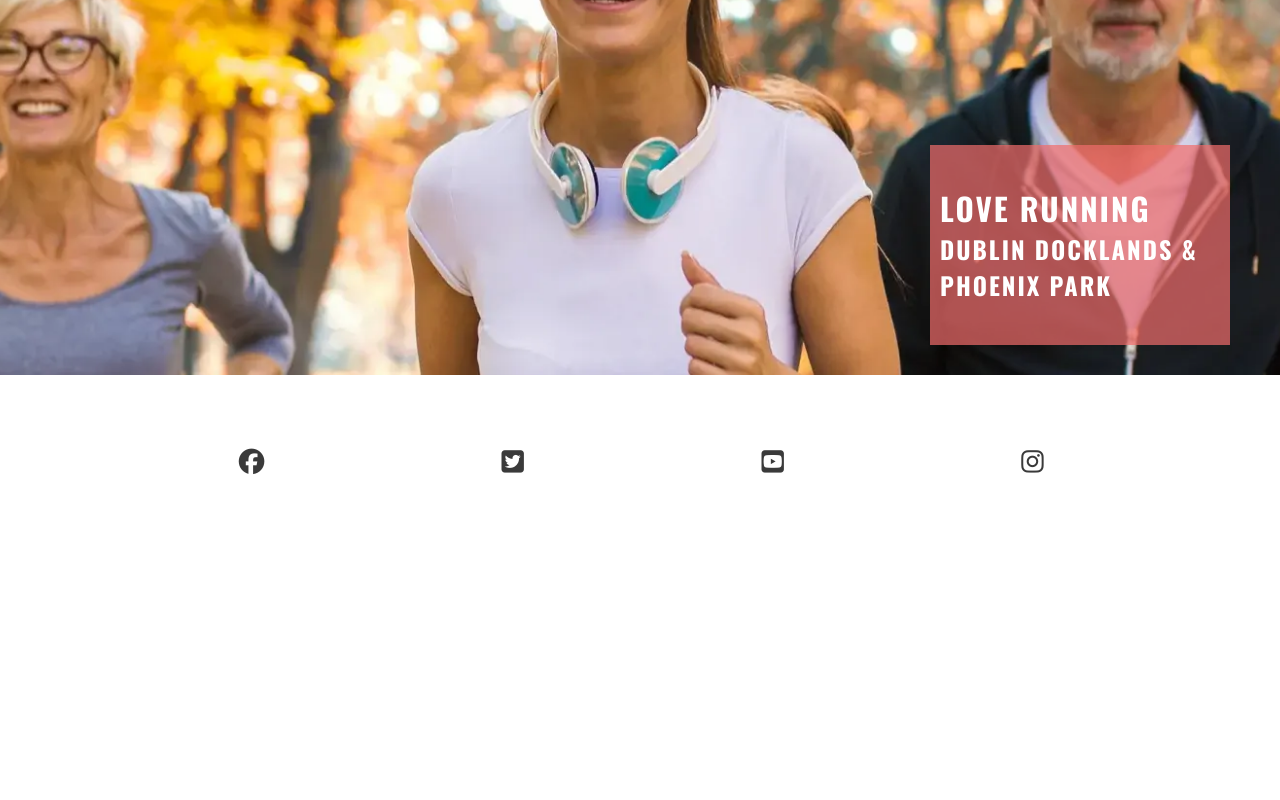
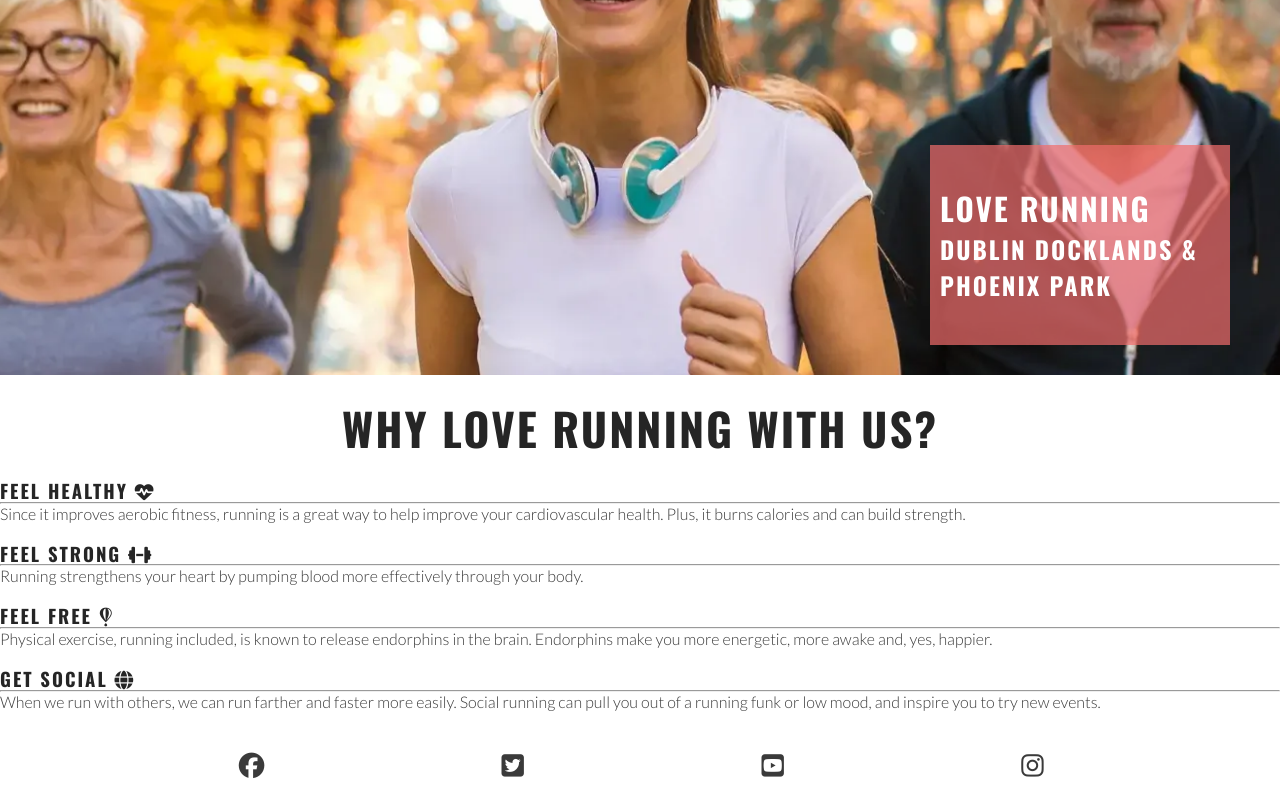
Before and after one commit to IsaHu-dev/love-running, a plain HTML site: page index.html in a window 1280 px wide. Shown: the part 304-1104 px from the top of the page. Before the commit the page ends 800 px from the top, so only its background shows below. Drawn offline with nearby package versions, Linux system fonts and the light colour scheme.

Commit message:
adding content to the site

```diff
--- a/assets/css/style.css
+++ b/assets/css/style.css
@@ -18,7 +18,9 @@ body {
     font-family: 'Lato', sans-serif;
 }
 
-h1, h2, h3 {
+h1,
+h2,
+h3 {
     font-family: 'Oswald', sans-serif;
     text-transform: uppercase;
     letter-spacing: 2px;
@@ -49,7 +51,7 @@ header a {
     list-style-type: none;
 }
 
-#menu > li {
+#menu>li {
     margin-bottom: 1em;
 }
 
@@ -109,8 +111,36 @@ main {
     padding-left: 10px;
 }
 
-#cover-text > h2, #cover-text > h3 {
+#cover-text>h2,
+#cover-text>h3 {
     color: #ffffff;
+}
+
+#reasons {
+    width: 90%;
+    margin: 20px auto;
+}
+
+#reasons h2 {
+    margin-bottom: 20px;
+    text-align: center;
+    font-size: 280%;
+}
+
+#benefits-physical>div,
+
+#benefits-mental>div{
+line-height: 20px;
+margin-bottom: 20px;
+}
+
+#benefits p {
+    padding: 0 20px;
+}
+
+#benefits hr {
+    border-top: 1px solid #3a3a3a;
+    margin: 5px 0;
 }
 
 /* Footer */
@@ -130,6 +160,7 @@ main {
 
 /* Media query: tablets and larger (768px and up) */
 @media screen and (min-width: 768px) {
+
     /* Header */
     nav {
         display: block;
@@ -138,13 +169,14 @@ main {
         width: fit-content;
         padding-right: 1rem;
     }
-/*this is to put the MENU NAV BAR IN A ROW*/
+
+    /*this is to put the MENU NAV BAR IN A ROW*/
 
     #menu {
         display: flex;
     }
 
-    #menu > li {
+    #menu>li {
         padding-left: 1rem;
     }
 
@@ -173,7 +205,7 @@ main {
 
 /* Large devices (laptops and desktops, 992px and up) */
 @media screen and (min-width: 992px) {
-    #menu a:hover{
+    #menu a:hover {
         border-bottom: 1px solid #3a3a3a;
     }
 }
--- a/index.html
+++ b/index.html
@@ -33,8 +33,8 @@
         <nav>
             <ul id="menu">
                 <li><a href="index.html" class="active">Home</a></li>
-                <li><a href="gallery.html">Gallery</a></li>
-                <li><a href="signup.html">Sign Up</a></li>
+                <li><a href="gallery.html" class="active">Gallery</a></li>
+                <li><a href="signup.html" class="active">Sign Up</a></li>
             </ul>
         </nav>
     </header>
@@ -47,6 +47,35 @@
                 <h3>Dublin Docklands & Phoenix Park</h3>
             </div>
         </section>
+        <!-- Reasons section -->
+        <section id="reasons"><h2>Why Love Running With Us?</h2></section>
+        <div id="benefits-physical">
+            <div>
+                <h3>Feel Healthy <i class="fa-solid fa-heartbeat"></i></h3>
+                <hr>
+                <p>Since it improves aerobic fitness, running is a great way to help improve your cardiovascular
+                    health. Plus, it burns calories and can build strength.</p>
+            </div>
+            <div>
+                <h3>Feel Strong <i class="fa-solid fa-dumbbell"></i></h3>
+                <hr>
+                <p>Running strengthens your heart by pumping blood more effectively through your body.</p>
+            </div>
+        </div>
+        <div id="benefits-mental">
+            <div>
+                <h3>Feel Free <i class="fa-brands fa-fly"></i></h3>
+                <hr>
+                <p>Physical exercise, running included, is known to release endorphins in the brain. Endorphins
+                    make you more energetic, more awake and, yes, happier.</p>
+            </div>
+            <div>
+                <h3>Get Social <i class="fa-solid fa-globe"></i></h3>
+                <hr>
+                <p>When we run with others, we can run farther and faster more easily. Social running can pull
+                    you out of a running funk or low mood, and inspire you to try new events.</p>
+            </div>
+        </div>
     </main>
 
     <!-- Footer -->
```
Also changed, not shown: gallery.html (added), signup.html (added).
